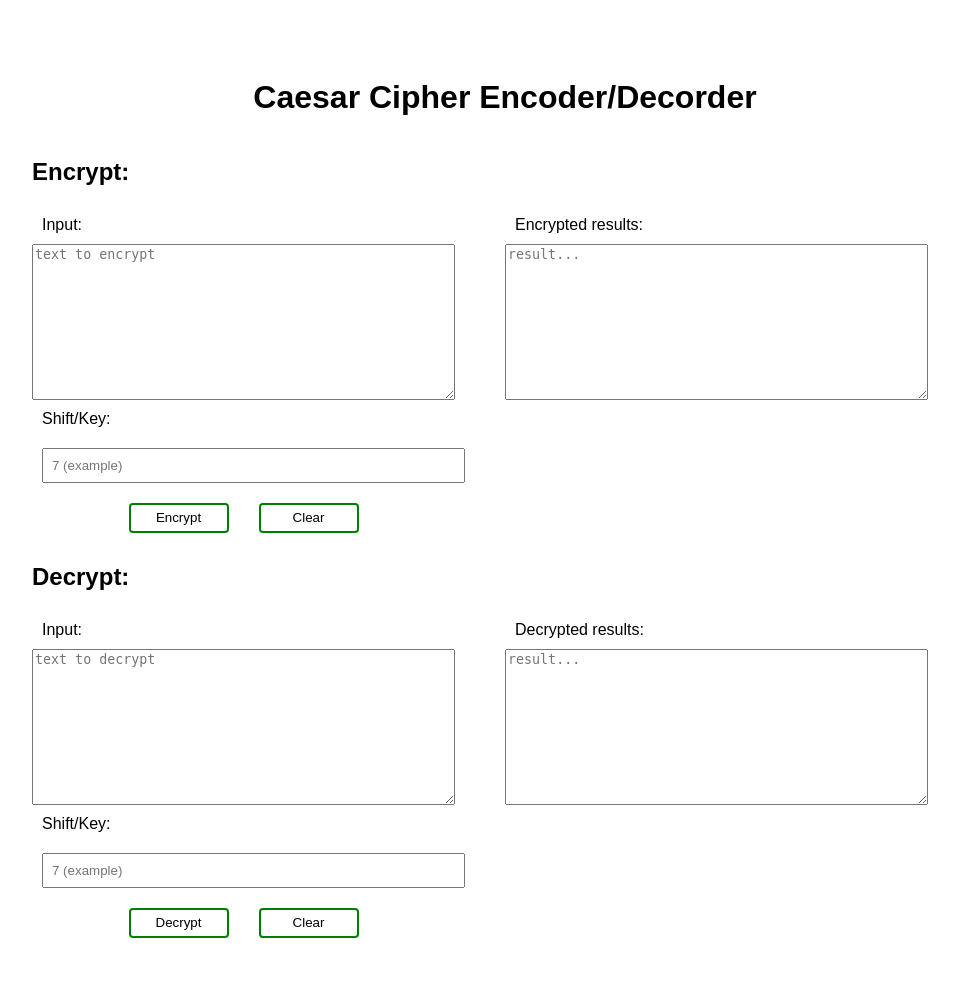
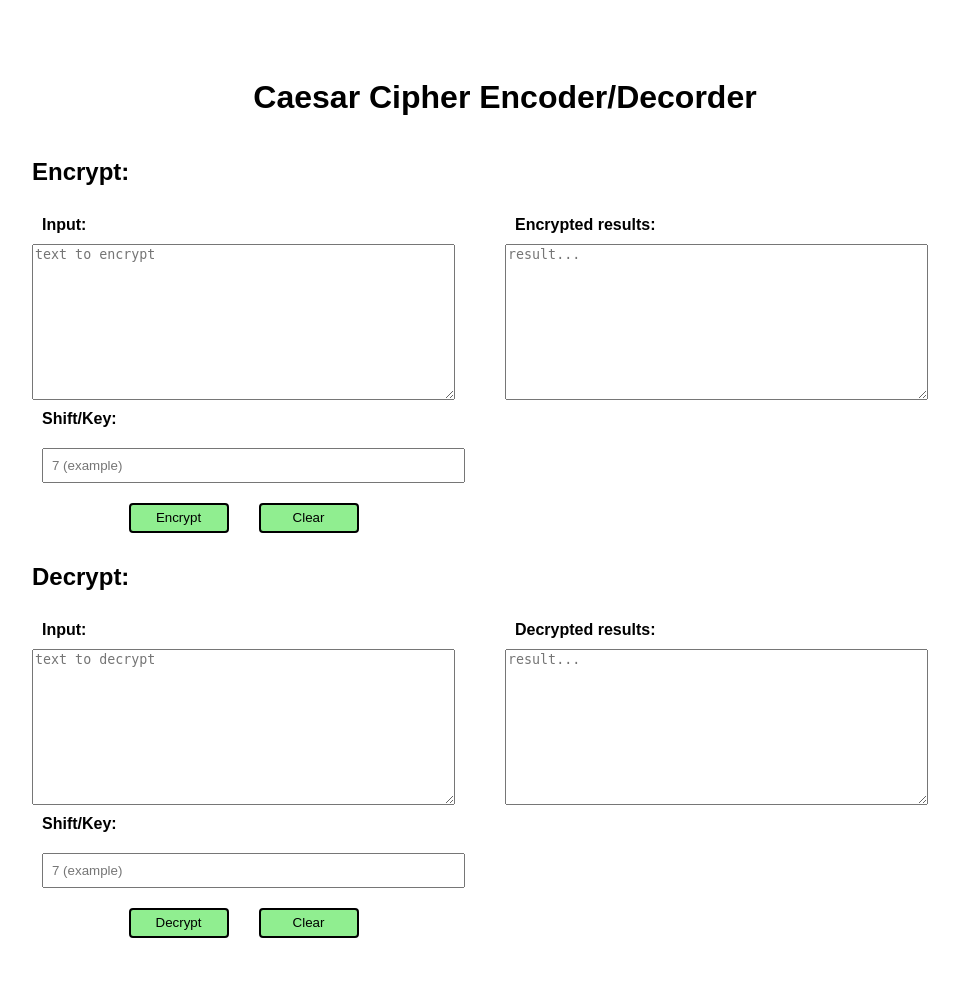
Before and after one commit to ark948/simple-caesar-cipher, a Flask app: page / in a window 1280 px wide. Shown: the whole page, without its empty margins (135-1094 px from the left). Run offline with Flask 3, Linux system fonts and the light colour scheme.

Commit message:
Syle update

```diff
--- a/backend/static/css/style.css
+++ b/backend/static/css/style.css
@@ -43,18 +43,23 @@ body {
     flex-direction: column;
 }
 
+p {
+    font-weight: bold;
+}
+
 button {
     margin: 10px;
     width: 100px;
     height: 30px;
-    background-color: white;
+    background-color: lightgreen;
     color: black;
-    border: 2px solid green;
+    border: 2px solid black;
     border-radius: 4px;
 }
 
 label {
     margin: 10px;
+    font-weight: bold;
 }
 
 input {
```
